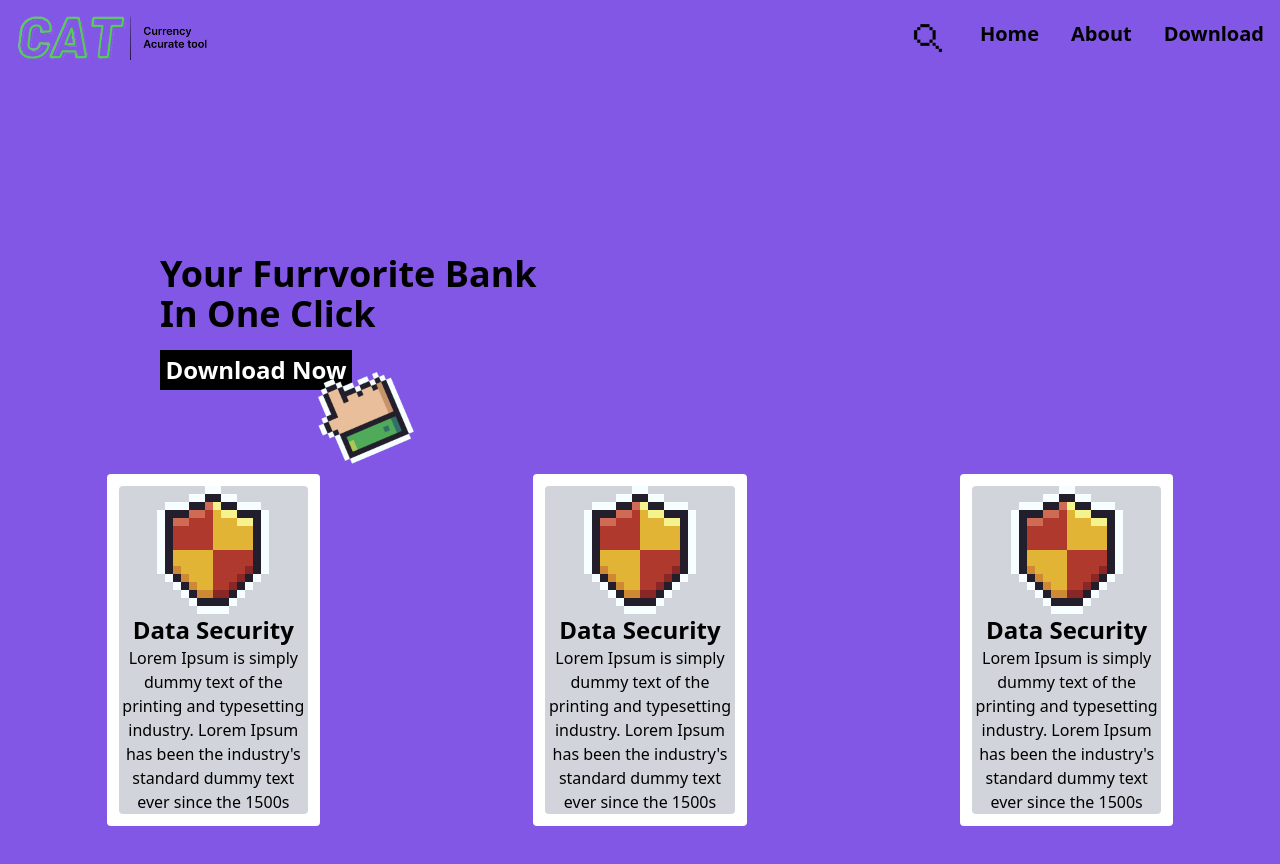
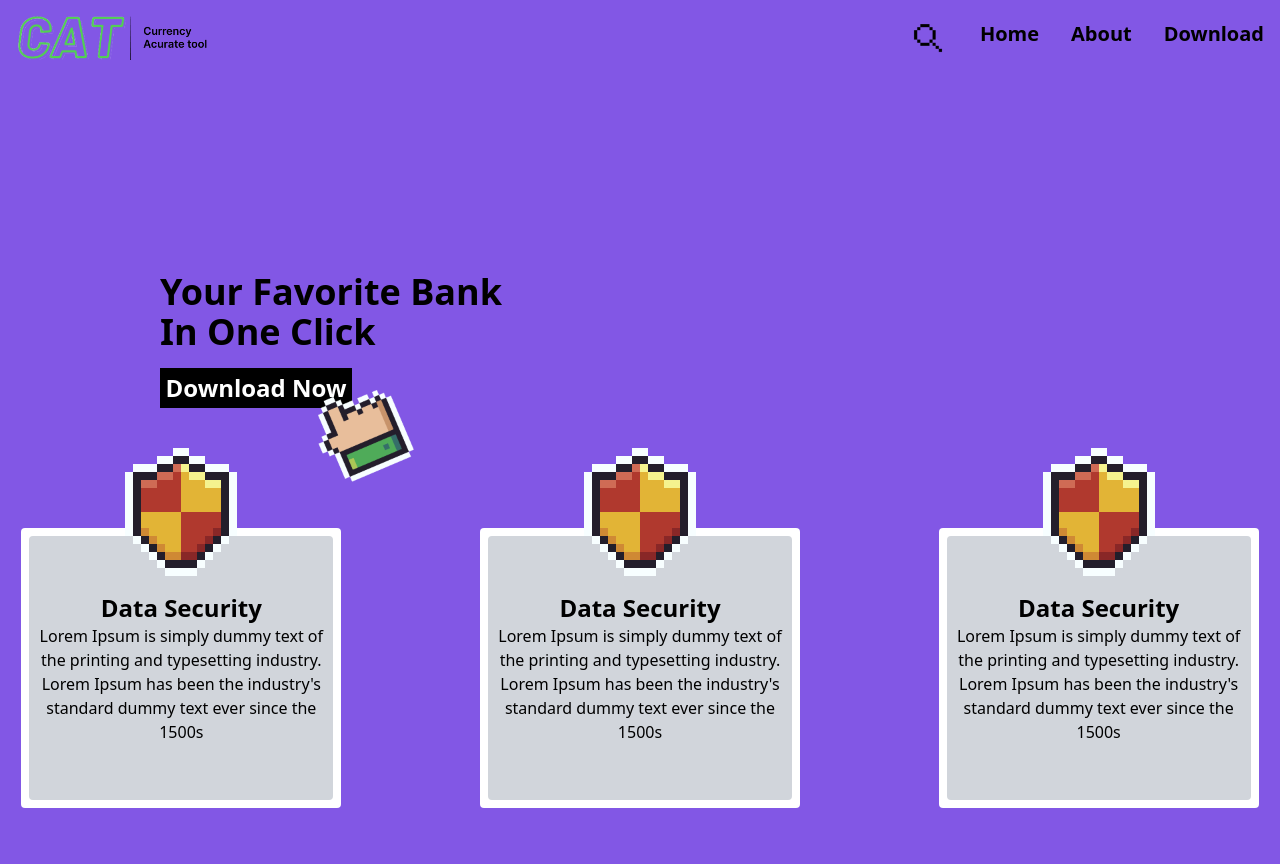
Before and after one commit to iguoliveira/cat-digital-bank, a React (Vite) app: page / in a window 1280 px wide. Shown: the top 864 px of the page. Built offline with nearby package versions, Linux system fonts and the light colour scheme.

Commit message:
Updated card in desktop version

```diff
--- a/src/components/homepage/initial_content/container/Container.jsx
+++ b/src/components/homepage/initial_content/container/Container.jsx
@@ -6,7 +6,7 @@ export const Container = () => {
   return (
     <div className="h-screen bg-mainBrandColor flex flex-col justify-around">
       <Download />
-      <div className="flex justify-around">
+      <div className="flex justify-around flex-wrap gap-24">
         <Card
           image={DataSecurity}
           title="Data Security"
--- a/src/components/homepage/initial_content/container/card/Card.jsx
+++ b/src/components/homepage/initial_content/container/card/Card.jsx
@@ -1,13 +1,15 @@
 export const Card = (props) => {
-    return(
-        <div className="bg-white w-2/12 p-3 rounded">
-            <div className="bg-gray-300 rounded flex flex-col items-center">
-                <div><img src={props.image} /></div>
-                <div className="flex flex-col items-center">
-                    <div className="text-2xl font-bold">{props.title}</div>
-                    <div className="text-center">{props.content}</div>
-                </div>
-            </div>
+  return (
+    <div className="bg-white w-96 md:w-3/12 p-2 rounded">
+      <div className="bg-gray-300 rounded flex flex-col items-center">
+      <div className="relative bottom-20 md:absolute md:bottom-56">
+        <img src={props.image} />
+      </div>
+        <div className="flex flex-col items-center py-5 md:py-14">
+          <div className="text-2xl font-bold">{props.title}</div>
+          <div className="text-center">{props.content}</div>
         </div>
-    )
-}
+      </div>
+    </div>
+  );
+};
--- a/src/components/homepage/initial_content/container/download/Download.jsx
+++ b/src/components/homepage/initial_content/container/download/Download.jsx
@@ -6,7 +6,7 @@ export const Download = () => {
     <div className="w-1/2 relative left-10 top-10 md:left-20 md:top-28 xl:left-40 xl:top-32">
       <div className="text-2xl md:text-4xl font-bold flex-wrap pb-4">
         <span className="after:content-['\a'] after:whitespace-pre">
-          Your Furrvorite Bank
+          Your Favorite Bank
         </span>
         <span>In One Click</span>
       </div>
```
